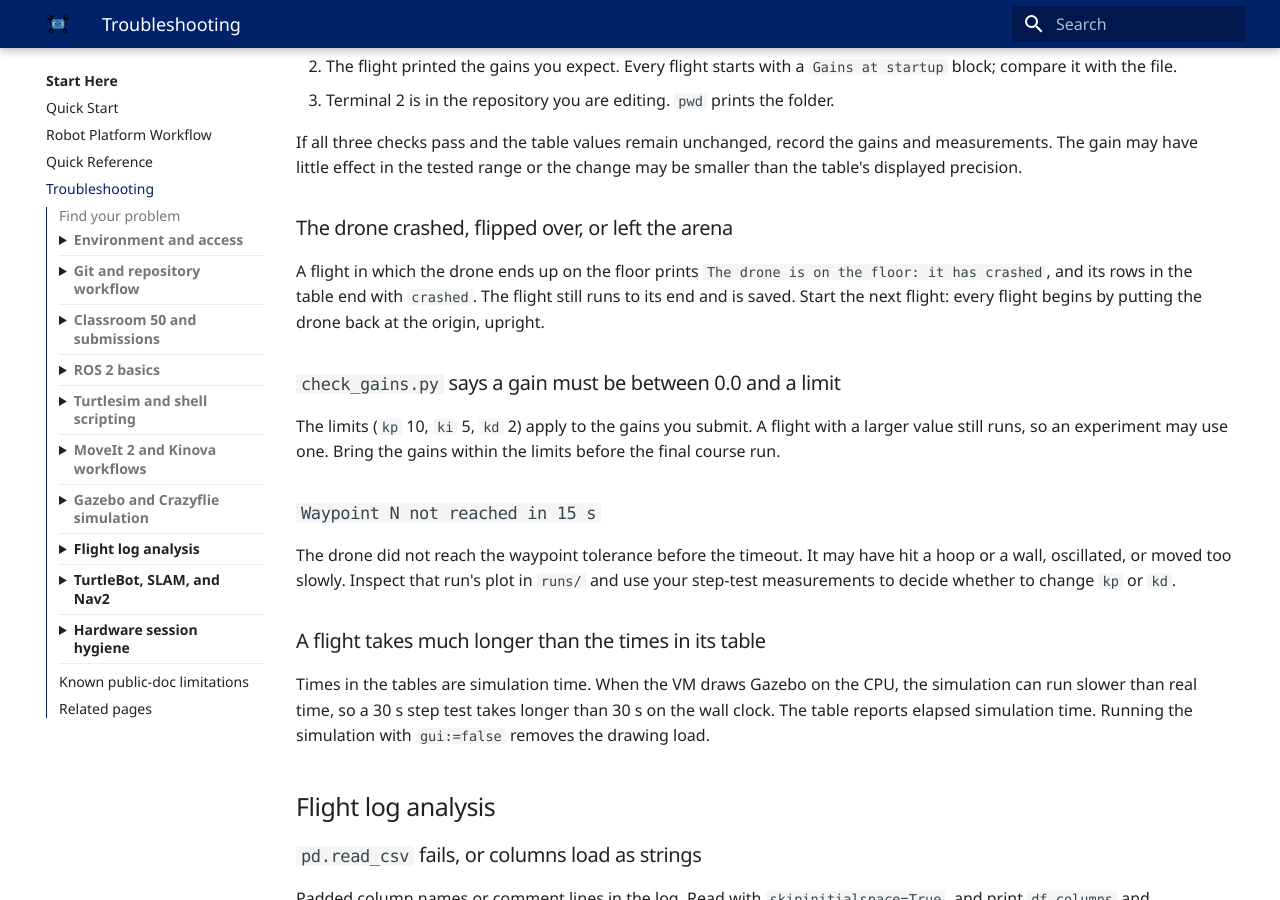
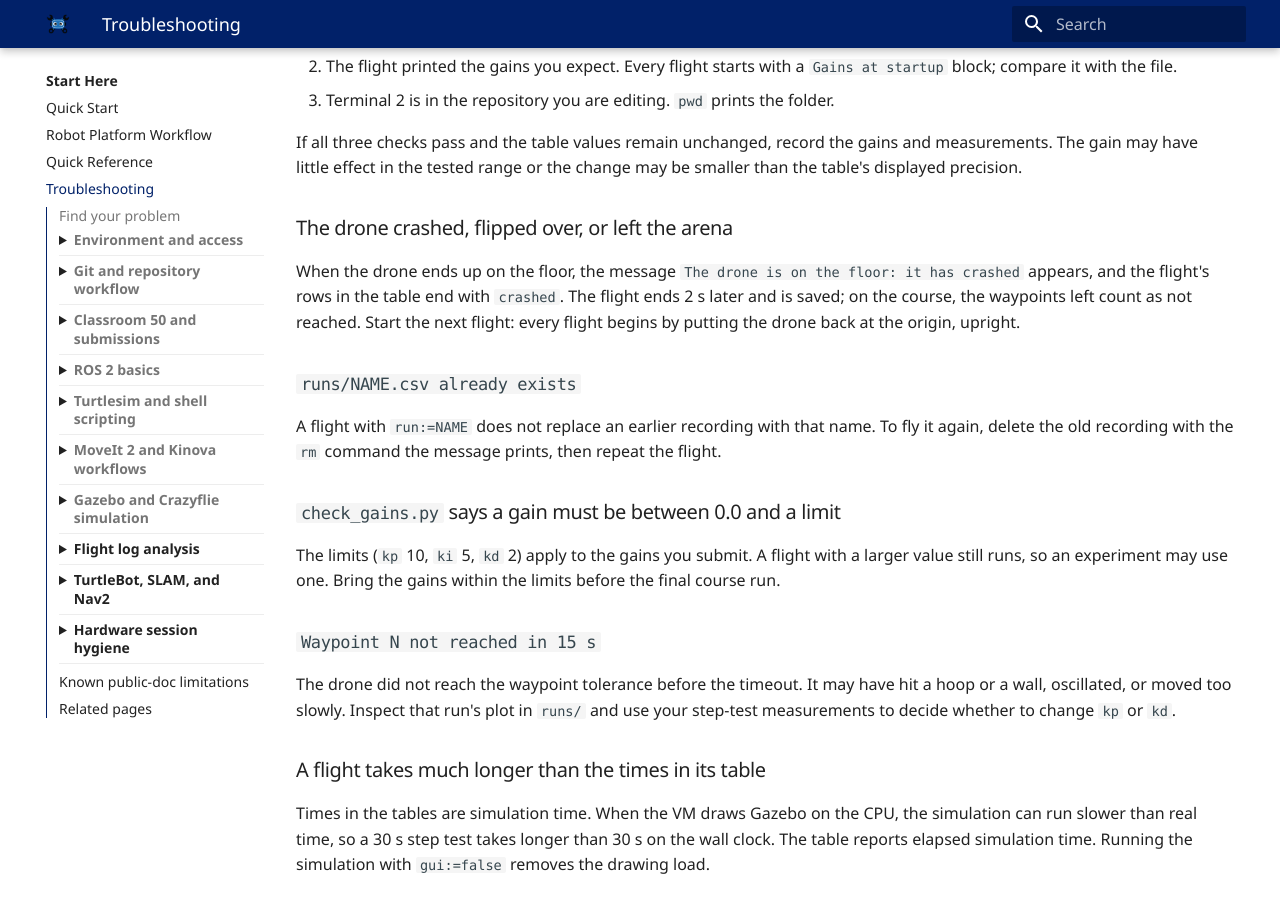
Before and after one commit to MEMS-Intro-to-Robotics/MEMS-Intro-to-Robotics.github.io, an MkDocs documentation site: the page built from docs/troubleshooting.md, in a window 1280 px wide and 900 px high, scrolled down 12655 px. Built offline with MkDocs 1.6.1 and Material for MkDocs 9.7.7, drawn with Linux system fonts in a browser that asks for light colours; some of the changed text lies outside the part shown.

Commit message:
Lab 7: fixes from the dry runs; troubleshooting covers the crash ending and a repeated run name

```diff
--- a/docs/troubleshooting.md
+++ b/docs/troubleshooting.md
@@ -482,7 +482,7 @@ launch terminal for a line showing that Gazebo exited, such as:
 The number after `gazebo-` can differ. If that line is there, Gazebo has exited.
 The word "cleanly" does not mean the window opened successfully. Check the lines
 above it for a crash or OpenGL error. If you find one, follow
-[Gazebo renders a black window, or crashes with an OpenGL error](#gazebo-renders-a-black-window-or-crashes-with-an-opengl-error).
+[The Gazebo window is black, or the launch stops with an OpenGL error](#the-gazebo-window-is-black-or-the-launch-stops-with-an-opengl-error).
 
 If Gazebo is still running, a startup race or another Gazebo process may be
 interfering. Stop the launch, check for other Gazebo processes, and relaunch.
@@ -603,10 +603,17 @@ or the change may be smaller than the table's displayed precision.
 
 ### The drone crashed, flipped over, or left the arena
 
-A flight in which the drone ends up on the floor prints
-`The drone is on the floor: it has crashed`, and its rows in the table end with
-`crashed`. The flight still runs to its end and is saved. Start the next
-flight: every flight begins by putting the drone back at the origin, upright.
+When the drone ends up on the floor, the message
+`The drone is on the floor: it has crashed` appears, and the flight's rows in the
+table end with `crashed`. The flight ends 2 s later and is saved; on the course, the
+waypoints left count as not reached. Start the next flight: every flight begins
+by putting the drone back at the origin, upright.
+
+### `runs/NAME.csv already exists`
+
+A flight with `run:=NAME` does not replace an earlier recording with that name.
+To fly it again, delete the old recording with the `rm` command the message
+prints, then repeat the flight.
 
 ### `check_gains.py` says a gain must be between 0.0 and a limit
 
```
Also changed, not shown: docs/labs/lab_07.md (+5 -4 lines).
